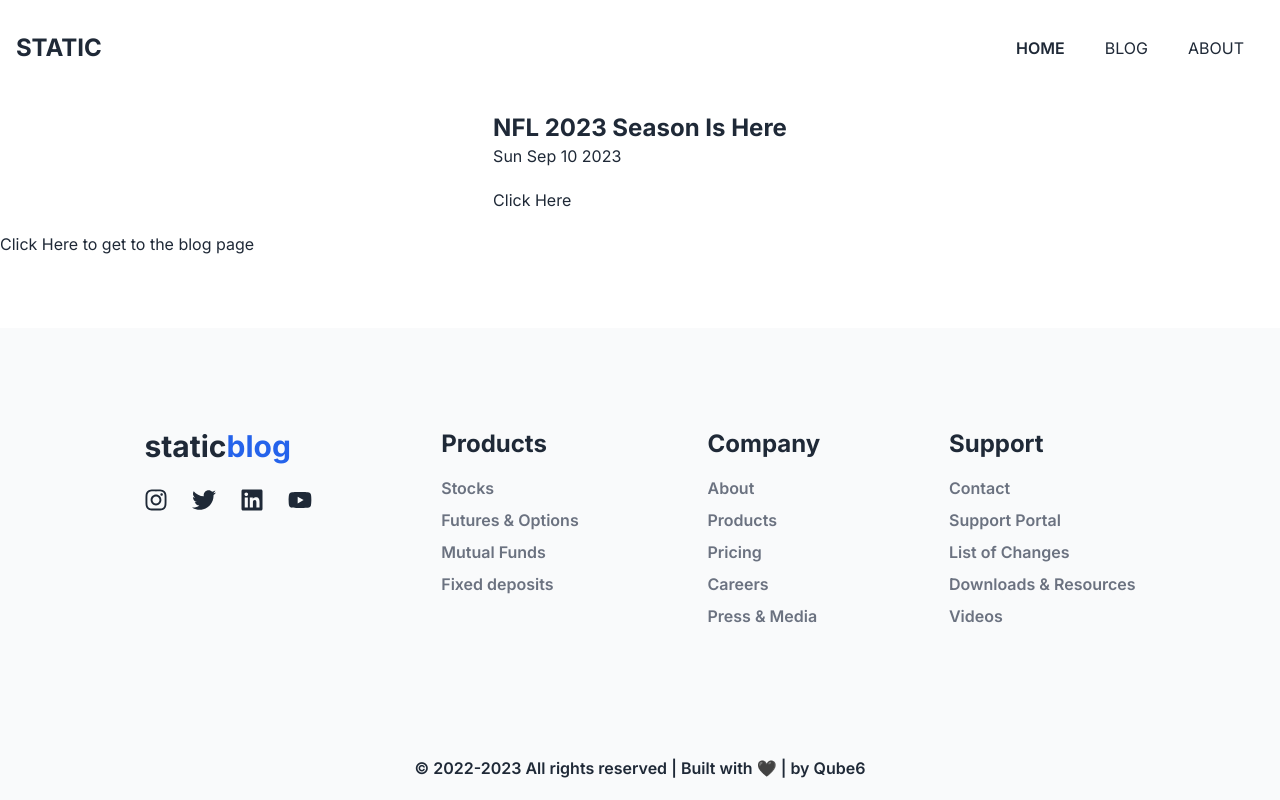
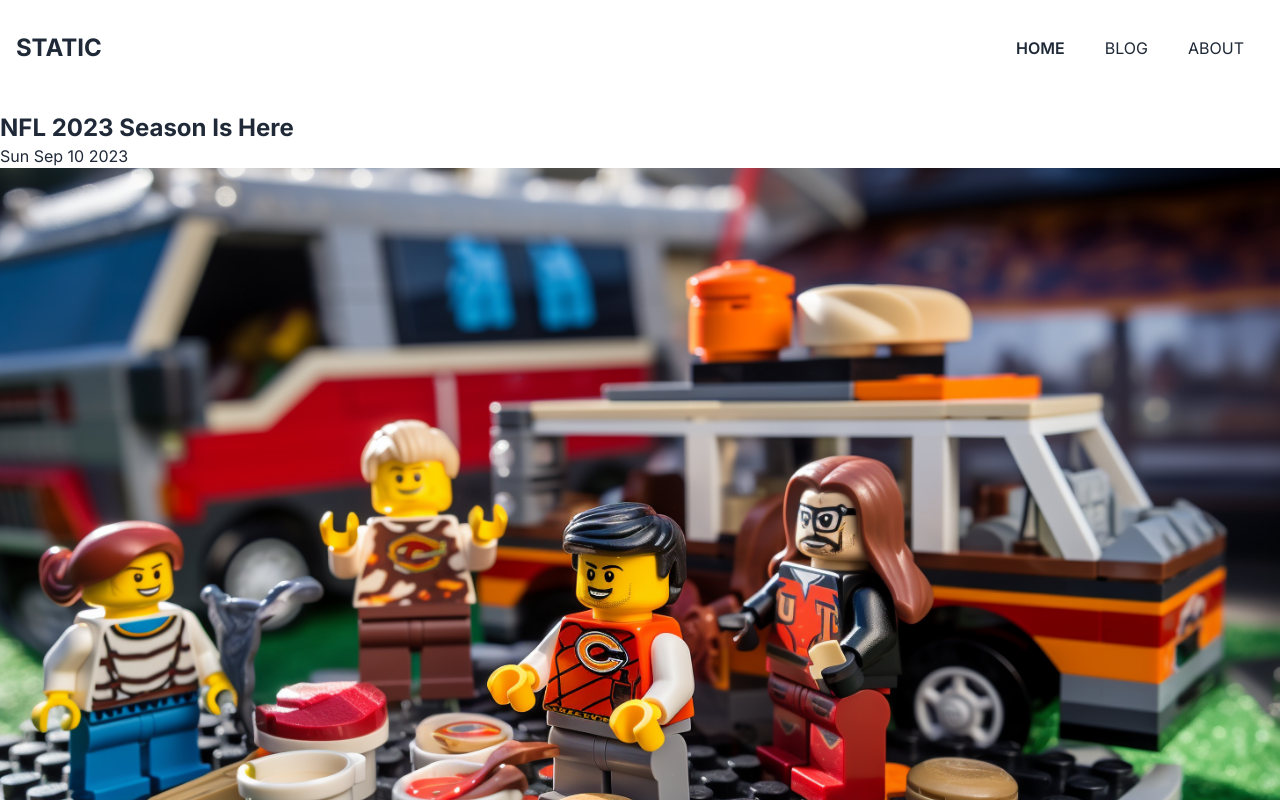
Before and after one commit to jasonhas/next-js-blog-mdx, a Next.js app: page / in a window 1280 px wide. Shown: the top 800 px of the page. Built offline with nearby package versions, Linux system fonts and the light colour scheme.

Commit message:
Updated Homepage and frontmatter for Main Image

```diff
--- a/app/page.js
+++ b/app/page.js
@@ -8,12 +8,15 @@ export default function Home() {
   const displayDate = post[0].date;
   const d = new Date(displayDate)
   const date = d.toDateString()
+  const image = post[0].image;
+  console.log(image)
 
   return (
     <div className='max-w-7xl mx-auto flex flex-col'>
       <div className='mx-auto'>
         <h2 className='text-2xl font-bold'>{post[0].title}</h2>
         <span>{date}</span>
+        <Image src={image} width={1920} height={1080} alt="NFL Pic" className='p-4 lg:p-0'/>
         <p className='py-5'>Click <Link href={`/post/${post[0].slug}`}>Here</Link></p>
       </div>
       <p>Click <Link href={'/blog'}>Here</Link> to get to the blog page</p>
--- a/components/getPosts.js
+++ b/components/getPosts.js
@@ -15,6 +15,7 @@ const getPostByDate = () => {
         return {
             title: matterResult.data.title,
             date: matterResult.data.date,
+            image: matterResult.data.mainImage,
             description: matterResult.data.description,
             slug: fileName.replace(".mdx", "")
         }
@@ -43,6 +44,7 @@ const getAllPosts = () => {
             title: matterResult.data.title,
             date: matterResult.data.date,
             description: matterResult.data.description,
+            image: matterResult.data.mainImage,
             slug: fileName.replace(".mdx", "")
         }
     })
--- a/content/football-is-back.mdx
+++ b/content/football-is-back.mdx
@@ -2,6 +2,7 @@
 title: NFL 2023 Season Is Here
 description: I love blogging and I love Sunday Football
 date: "2023-09-10"
+mainImage: "/images/NFL-Tailgate-Lego.png"
 ---
 I've always kinda considered myself a baseball guy. The World Series is by far my favorite sporting event. Love me some NCAA tournament time, but over the last few years the lack of quality referring has quickly killed that for me. However, today I find myself very excited that my Sunday's will now be filled with Football.
 
```
Also changed, not shown: public/images/NFL-Tailgate-Lego.png (added).
